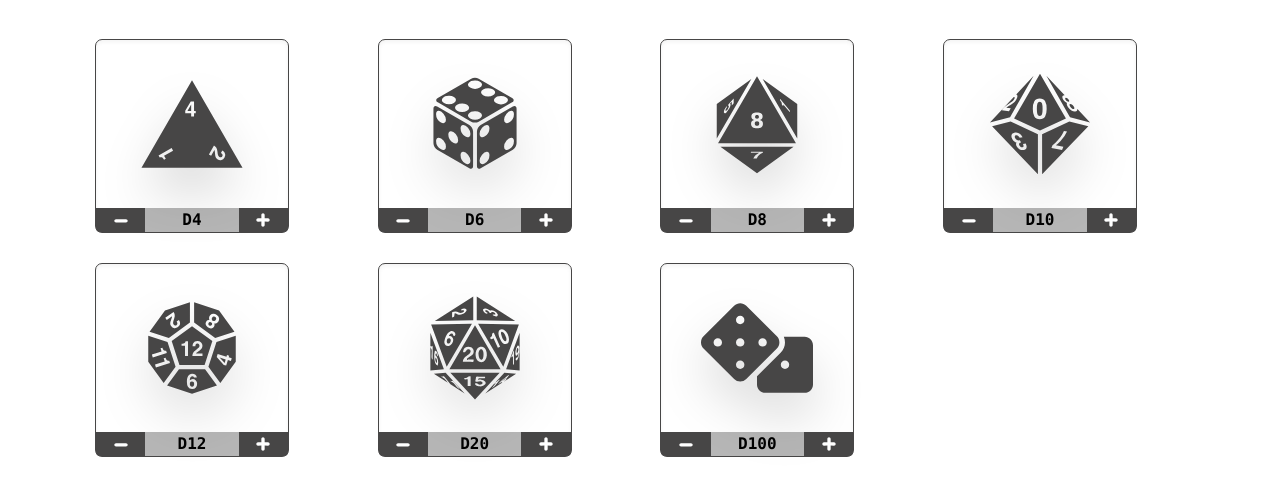
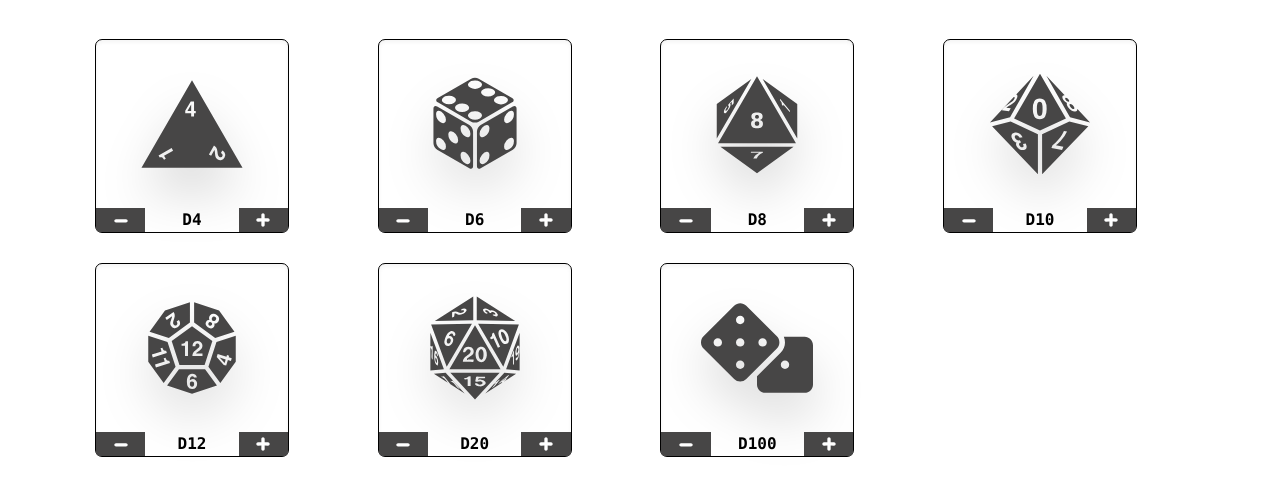
Before and after one commit to DaviD4Chirino/tira-el-dado, a React (Vite) app: page / in a window 1280 px wide. Shown: the top 496 px of the page. Built offline with nearby package versions, Linux system fonts and the light colour scheme.

Commit message:
added grey color pallete

```diff
--- a/tailwind.config.js
+++ b/tailwind.config.js
@@ -1,15 +1,31 @@
 import plugin from "tailwindcss";
+/** @typedef {import('tailwindcss').Config} Config */
 
-/** @type {import('tailwindcss').Config} */
+/** @type {Config} */
 export default {
   content: ["./index.html", "./src/**/*.{js,ts,jsx,tsx}"],
   theme: {
     colors: {
-      text: "#050315",
-      background: "#fbfbfe",
-      primary: "#474646",
-      secondary: "#b6b6b6",
-      accent: "#141414",
+      grey: {
+        100: "#F8F9FA",
+        200: "#E9ECEF",
+        300: "#DEE2E6",
+        400: "#CED4DA",
+        DEFAULT: "#ADB5BD",
+        600: "#495057",
+        700: "#343A40",
+        800: "#212529",
+        900: "#131618",
+      }
+    },
+    fontSize: {
+      sm: "0.800rem",
+      base: "1rem",
+      xl: "1.250rem",
+      "2xl": "1.563rem",
+      "3xl": "1.954rem",
+      "4xl": "2.442rem",
+      "5xl": "3.053rem",
     },
     extend: {},
   },
```
